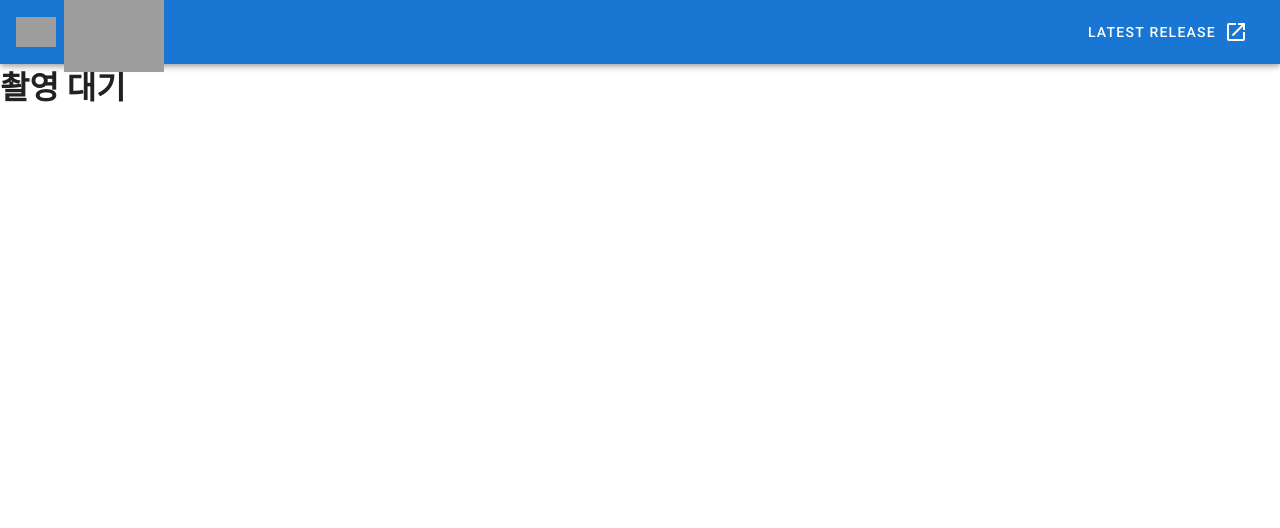
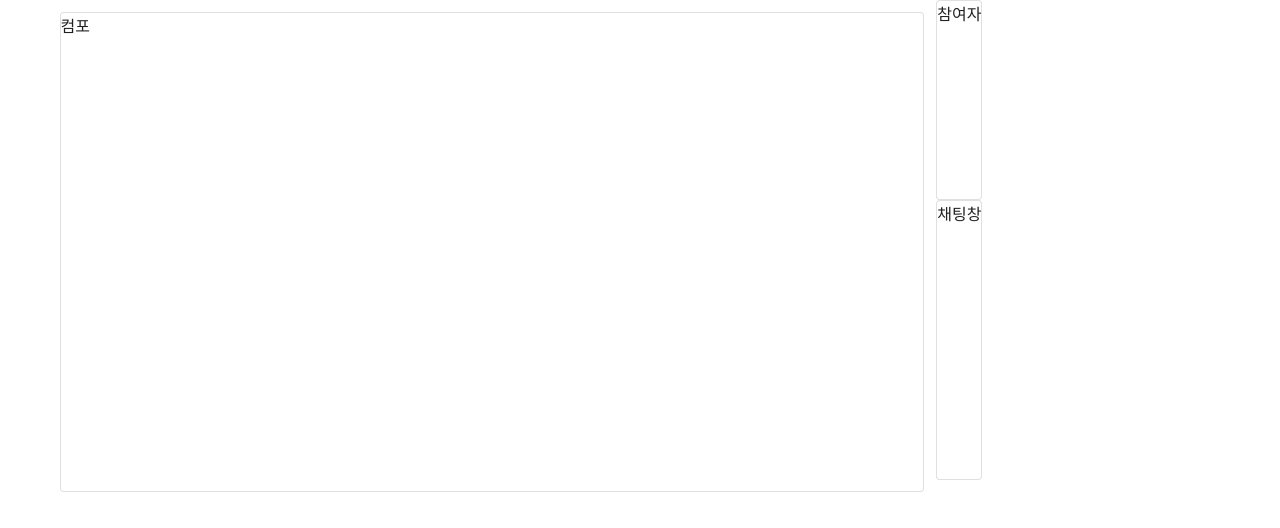
Before and after one commit to woozzangg/Moweb, a Vue app in the folder moweb_front/: page /waiting in a window 1280 px wide. Shown: the top 528 px of the page. Built offline with nearby package versions, Linux system fonts and the light colour scheme; grey boxes are pictures that could not be loaded.

Commit message:
Update: 브랜치 이동 위해 현재 작업 옮김

```diff
--- a/moweb_front/src/App.vue
+++ b/moweb_front/src/App.vue
@@ -1,42 +1,7 @@
 <template>
-  <v-app>
-    <v-app-bar app color="primary" dark>
-      <div class="d-flex align-center">
-        <v-img
-          alt="Vuetify Logo"
-          class="shrink mr-2"
-          contain
-          src="https://cdn.vuetifyjs.com/images/logos/vuetify-logo-dark.png"
-          transition="scale-transition"
-          width="40"
-        />
-
-        <v-img
-          alt="Vuetify Name"
-          class="shrink mt-1 hidden-sm-and-down"
-          contain
-          min-width="100"
-          src="https://cdn.vuetifyjs.com/images/logos/vuetify-name-dark.png"
-          width="100"
-        />
-      </div>
-
-      <v-spacer></v-spacer>
-
-      <v-btn
-        href="https://github.com/vuetifyjs/vuetify/releases/latest"
-        target="_blank"
-        text
-      >
-        <span class="mr-2">Latest Release</span>
-        <v-icon>mdi-open-in-new</v-icon>
-      </v-btn>
-    </v-app-bar>
-
-    <v-main>
-      <router-view />
-    </v-main>
-  </v-app>
+  <div id="app">
+    <routerView />
+  </div>
 </template>
 
 <script>
--- a/moweb_front/src/views/WaitingView.vue
+++ b/moweb_front/src/views/WaitingView.vue
@@ -1,9 +1,26 @@
 <template>
-  <div class="waiting1">
-    <body>
-      <h1>촬영 대기</h1>
-    </body>
-  </div>
+  <v-container class="grey lighten-5">
+    <v-row rows="12">
+      <!-- no-gutters -->
+      <v-col cols="9">
+        <v-card class="pa-2" outlined tile height="60vh"> 컴포 </v-card>
+      </v-col>
+      <v-col cols="3">
+        <v-row class="pa-2" rows="6" cols="3">
+          <v-card class="ma-2" outlined tile height="25vh" weight="10vh">
+            참여자
+          </v-card>
+        </v-row>
+        <v-row rows="7">
+          <v-card class="pa-0" outlined tile height="35vh"> 채팅창</v-card>
+        </v-row>
+        <!-- <v-card class="pa-2" outlined tile height="70vh">
+          <v-row rows="9">123</v-row>
+          <v-row rows="3">11</v-row>
+        </v-card> -->
+      </v-col>
+    </v-row>
+  </v-container>
 </template>
 
 <script>
```
Also changed, not shown: moweb_front/src/components/HelloWorld.vue (deleted, +0 -133 lines).
